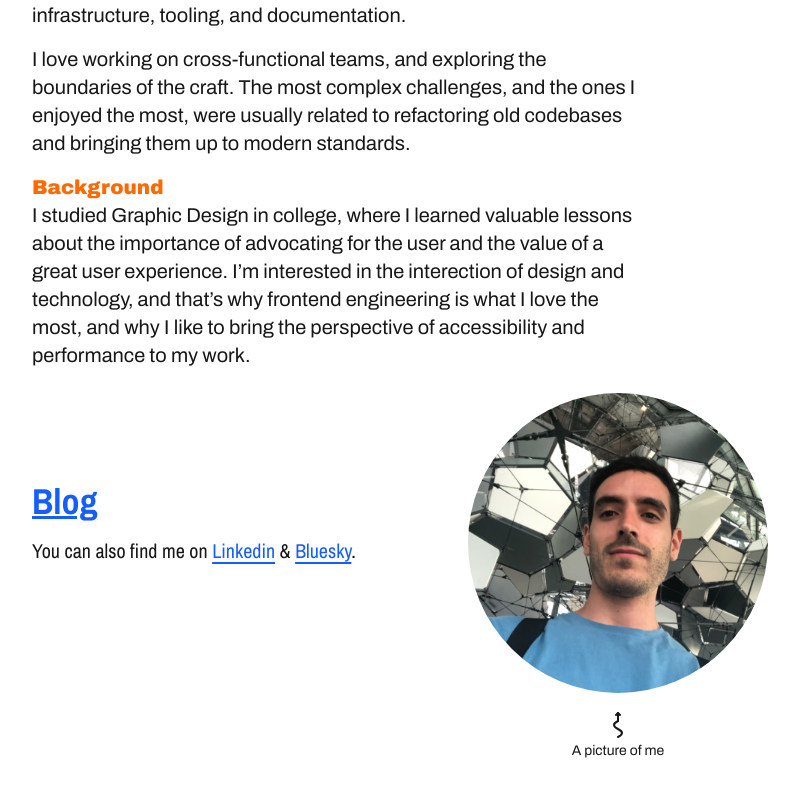
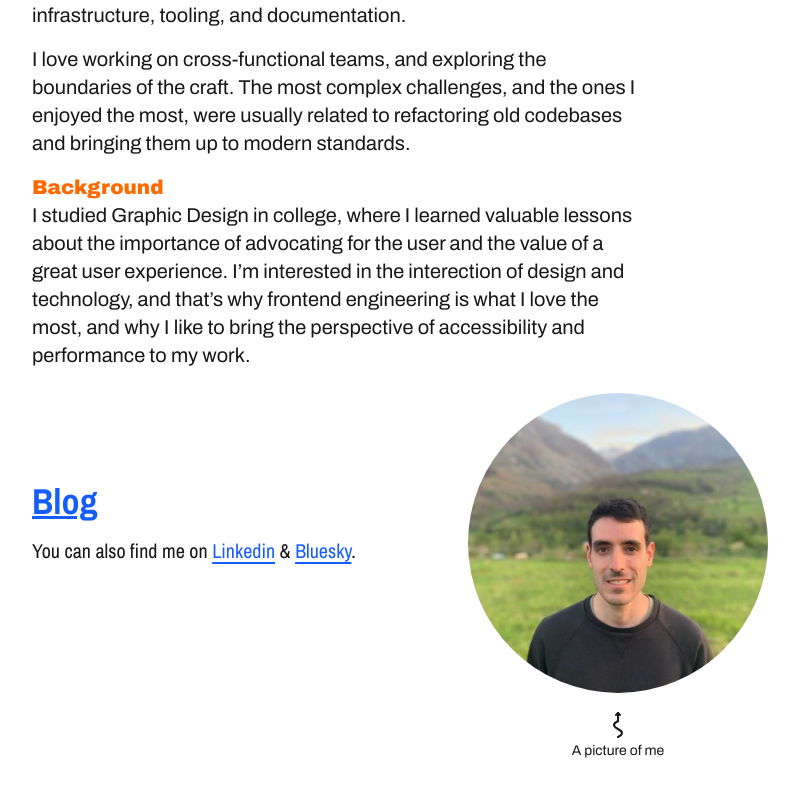
Before and after one commit to AeonFr/francanobr.com, a Next.js app: page / in a window 1280 px wide. Shown: the part 578-1373 px from the top of the page, without its empty margins (304-1103 px from the left). Built offline with nearby package versions, Linux system fonts and the light colour scheme; a web font is replaced by a local one.

Commit message:
add favicon, update image

```diff
--- a/app/page.tsx
+++ b/app/page.tsx
@@ -54,7 +54,7 @@ export default function Home() {
 
         <div className="-mr-8 overflow-hidden sm:overflow-visible">
           <div className="block ml-auto mt-6 -mr-24 text-sm text-center" style={{ width: 300 }}>
-            <Image src="/me.jpeg" alt="A picture of me" width={300} height={300} className="rounded-full" />
+            <Image src="/me.png" alt="A picture of me" width={300} height={300} className="rounded-full" />
             <svg
               aria-hidden
               className="mx-auto mt-4"
```
Also changed, not shown: public/me.png (added), 1 other file (tests, documents, lock files or other folders).
